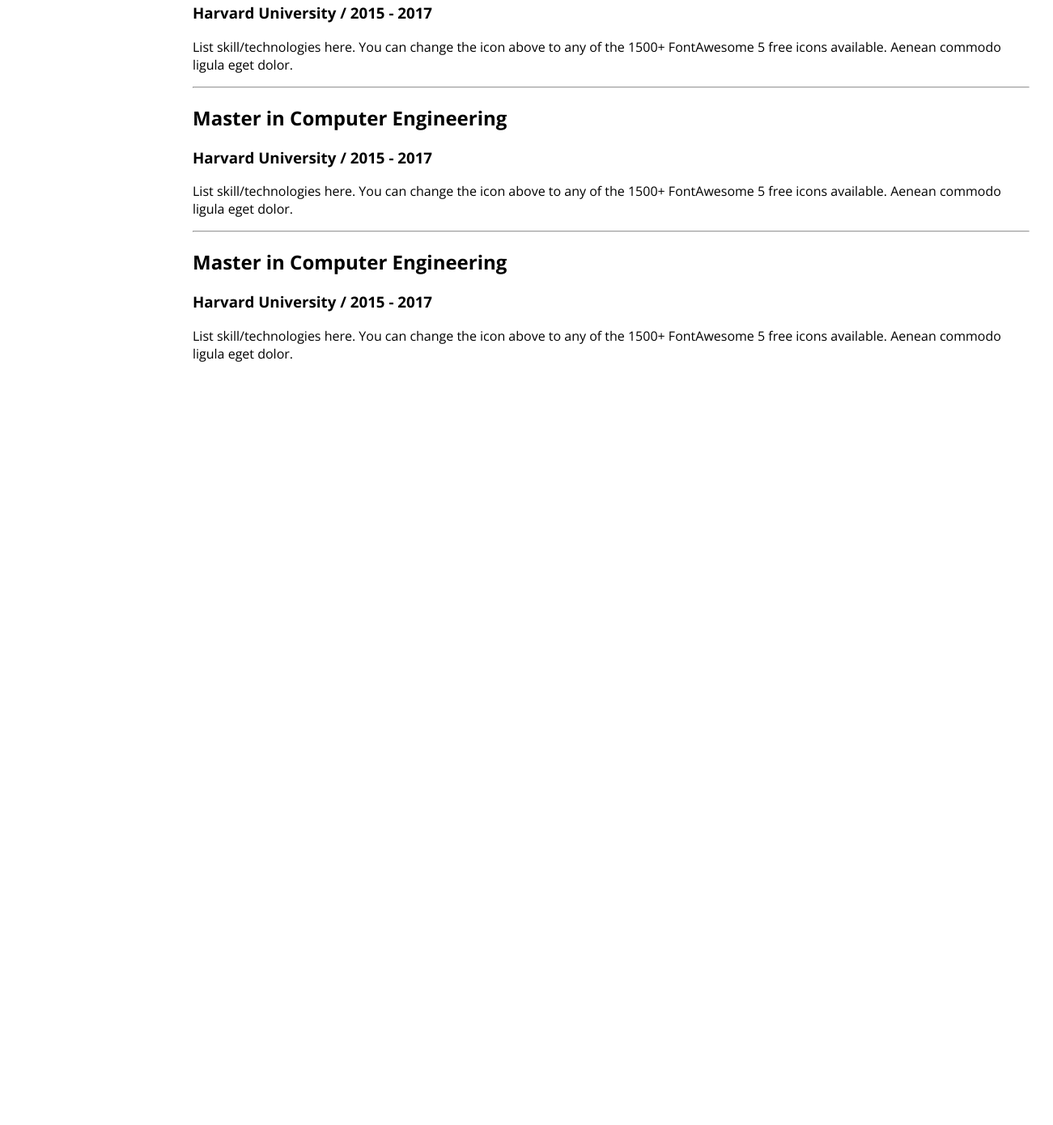
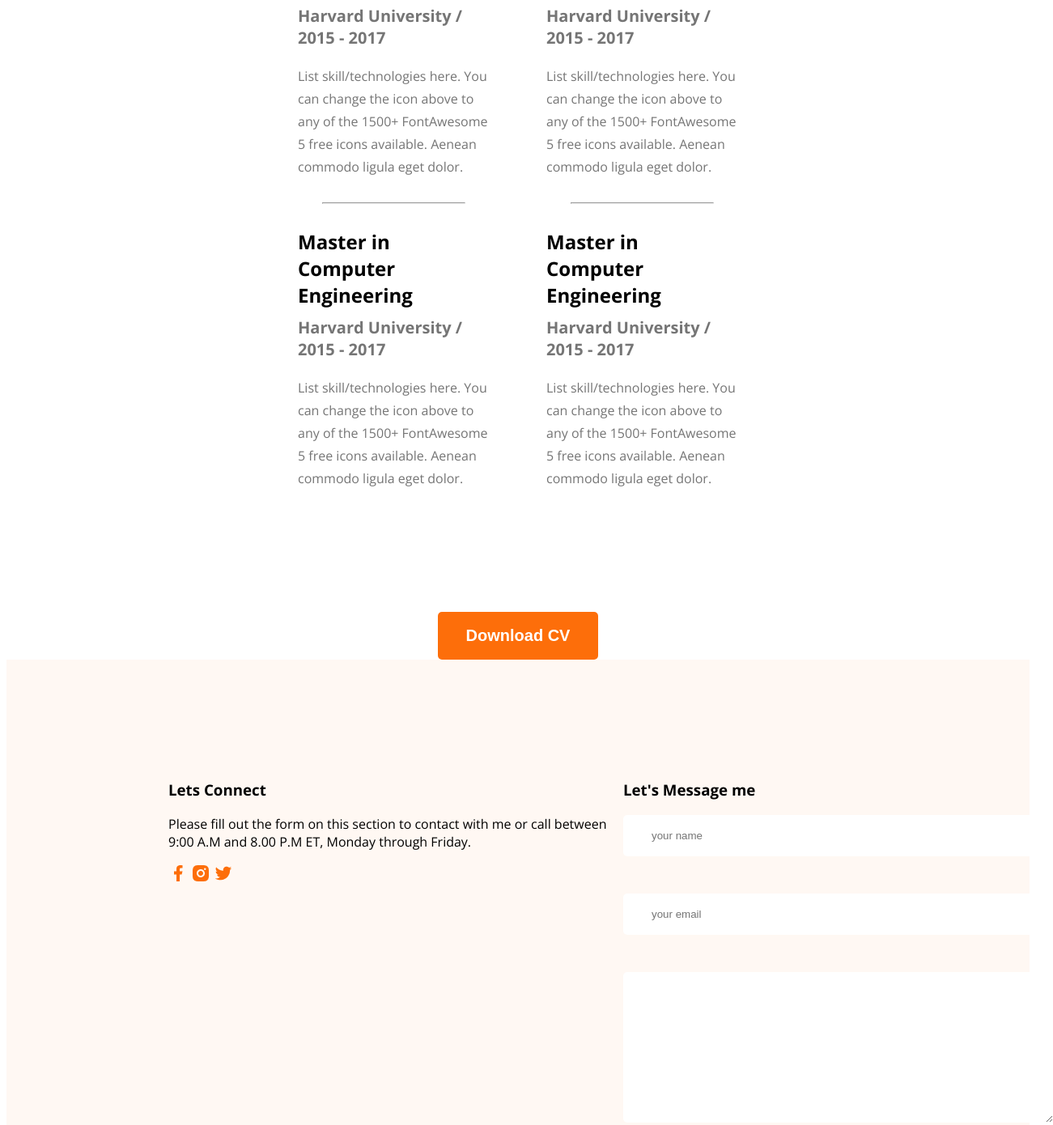
Before and after one commit to MonjurulAsif/web-developer-portfolio, a plain HTML site: page index.html in a window 1280 px wide. Shown: the part 3468-4858 px from the top of the page at 81% size, 1301 px wide, since content can reach past the window. Before the commit the page ends 3932 px from the top, so only its background shows below. Drawn offline with nearby package versions, Linux system fonts and the light colour scheme.

Commit message:
all done

```diff
--- a/index.html
+++ b/index.html
@@ -157,8 +157,37 @@
                     </div>
                 </div>
             </div>
+
         </section>
+        <div class="download-cv">
+            <button class="btn-primary">Download CV</button>
+        </div>
+
     </main>
+    <footer>
+        <div class="footer-column">
+            <h3 class="section-title">Lets Connect</h3>
+            <p class="section-describsition">Please fill out the form on this section to contact with me or call between 9:00 A.M and 8.00 P.M ET, Monday through Friday.</p>
+            <div class="socal-link">
+                <a href=""><img src="images/icons/facebook.png" alt=""></a>
+                <a href=""><img src="images/icons/insta.png" alt=""></a>
+                <a href=""><img src="images/icons/twitter.png" alt=""></a>
+            </div>
+
+        </div>
+        <div class="footer-column">
+            <h3 class="section-title">Let's Message me</h3>
+            <form action="" class="contact">
+                <input type="text" name="" id="" placeholder="your name">
+                <br>
+                <input type="email" name="" id="" placeholder="your email">
+                <br>
+                <textarea name="" id="" cols="30" rows="10"></textarea>
+                <br>
+                <button class="btn-primary">Submit</button>
+            </form>
+        </div>
+    </footer>
     <footer>
 
     </footer>
--- a/styles/portfolio.css
+++ b/styles/portfolio.css
@@ -180,10 +180,82 @@ main section {
 
 /* resume */
 .resume-column-title {
-    color:  #474747;
+    color: #474747;
     font-size: 30px;
     font-weight: 700;
+
 }
-.resume-container{
-    margin-left: 230px;
+
+.resume-container {
+    margin: 0 230px 0 230px;
+    display: flex;
+    gap: 70px;
+    padding: 130px;
+
 }
+
+.resume-container hr {
+    margin: 30px;
+}
+
+.resume-item-title {
+    margin-bottom: 10px;
+}
+
+.resume-item-institute {
+    color: var(--Dark-03, #757575);
+    font-family: Open Sans;
+    font-size: 20px;
+    font-style: normal;
+    font-weight: 600;
+    line-height: normal;
+    margin-bottom: 20px;
+    margin-top: 0px;
+}
+
+.resume-item-describsion {
+    color: var(--Dark-03, #757575);
+    font-family: Open Sans;
+    font-size: 16px;
+    font-style: normal;
+    font-weight: 400;
+    line-height: 28px;
+    /* 175% */
+}
+
+.download-cv {
+    text-align: center;
+    margin-top: 5px;
+}
+
+/* footer */
+footer {
+    display: flex;
+    justify-content: space-around;
+    background: #FFF8F3;
+    padding: 130px 200px;
+
+}
+.socal-link{
+    margin-right: 25px;
+}
+
+.section-describsition {
+    width: 562px;
+}
+
+.contact input,
+textarea {
+    display: block;
+    margin-bottom: 24px;
+    border-radius: 5px;
+    background: var(--White-Color, #FFF);
+    padding: 18px 35px;
+    border: 0;
+    color: #757575;
+}
+
+.contact input,textarea {
+
+    width: 461px;
+}
```
